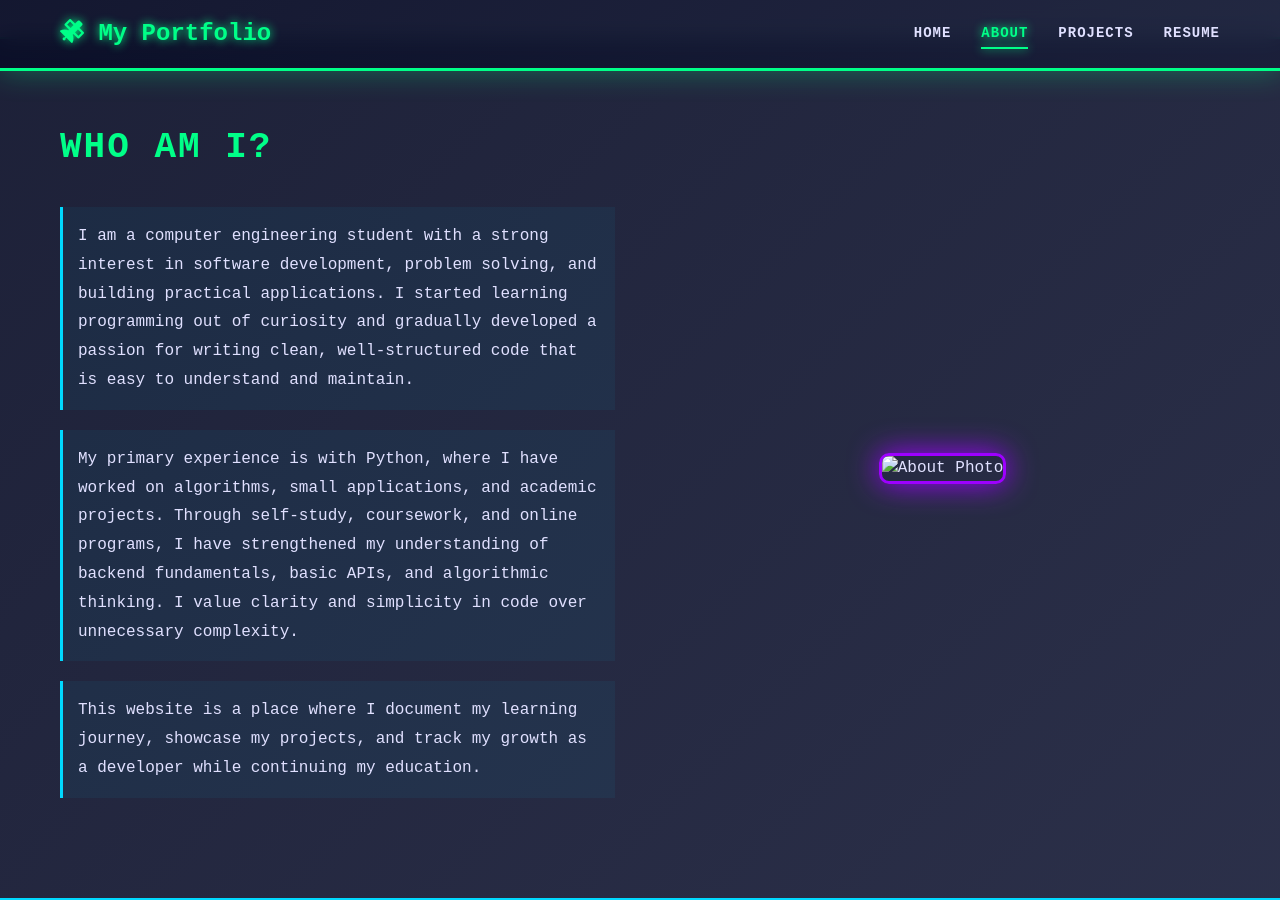
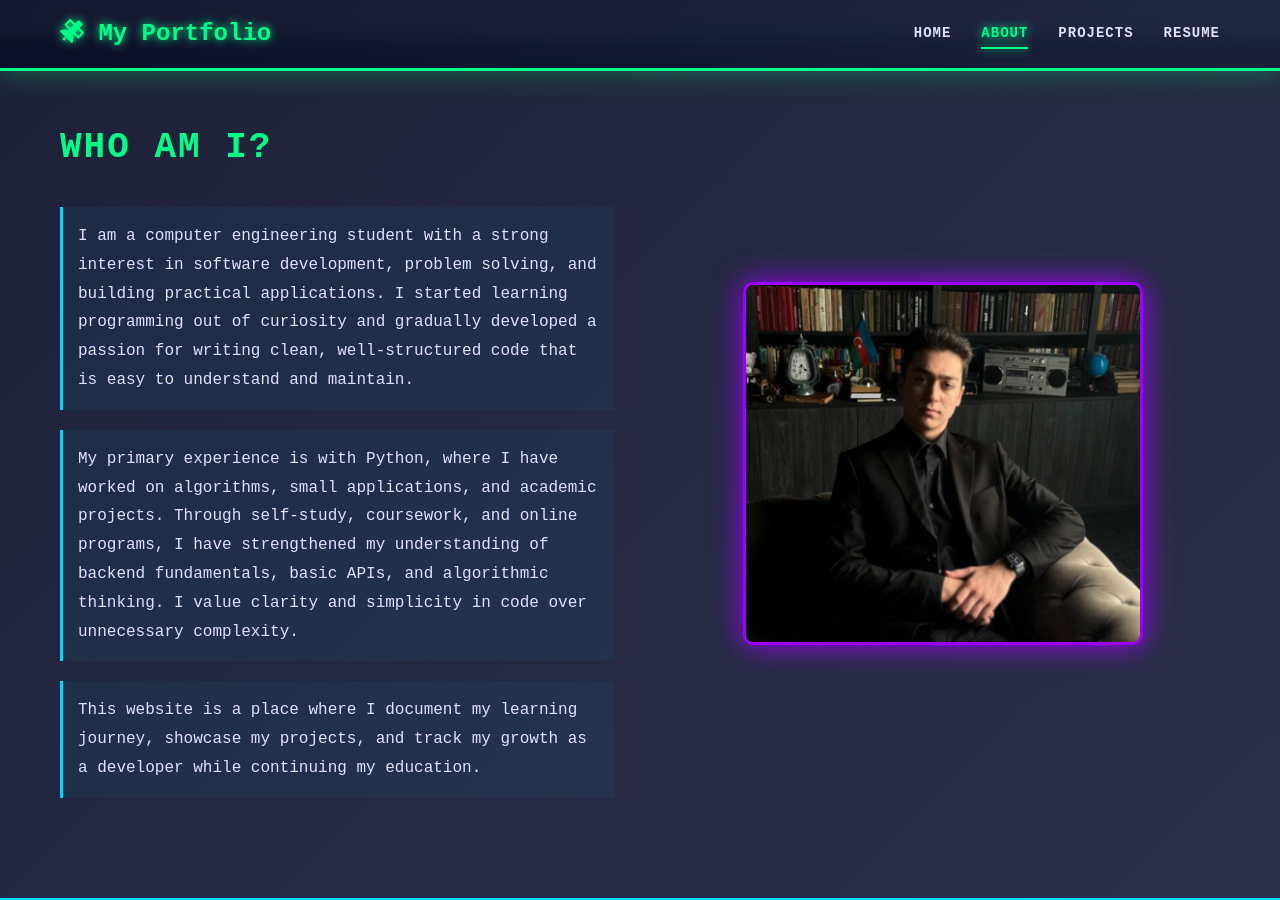
Before and after one commit to mehdi-hnv/portfolio, a Jekyll site: the page built from about.md, in a window 1280 px wide and 900 px high, scrolled down 332 px. Built offline with Jekyll 4.4.1, drawn with Linux system fonts in a browser that asks for light colours.

Commit message:
final commit

```diff
--- a/about.md
+++ b/about.md
@@ -60,7 +60,7 @@ title: About
                         </p>
                     </div>
                     <div class="about-image">
-                        <img src="about-photo.jpg" alt="About Photo" class="about-photo">
+                        <img src="assets/images/about-photo.jpg" alt="About Photo" class="about-photo">
                     </div>
                 </div>
             </div>
```
Also changed, not shown: resume.md (+1 -18 lines), assets/images/about-photo.jpg (added).
